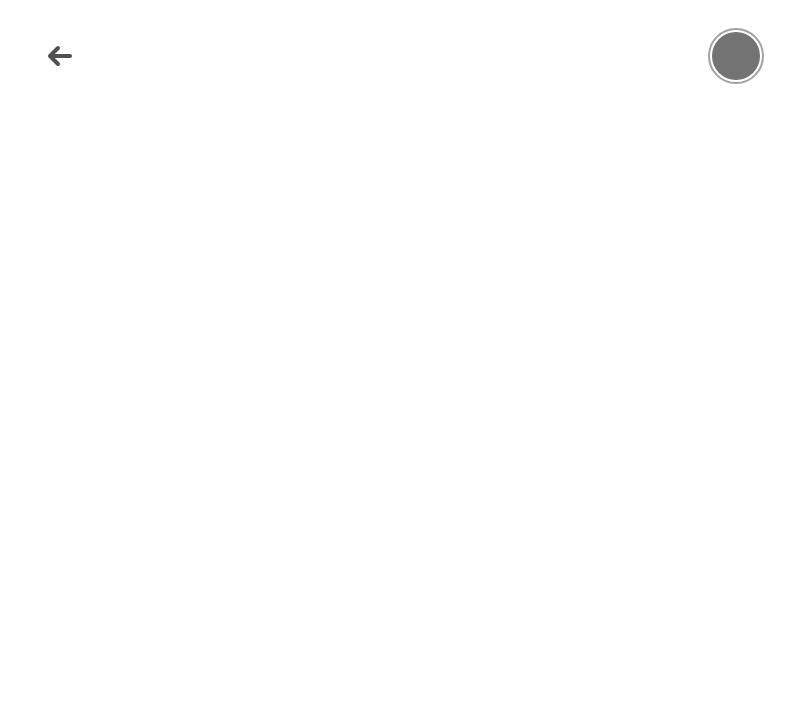
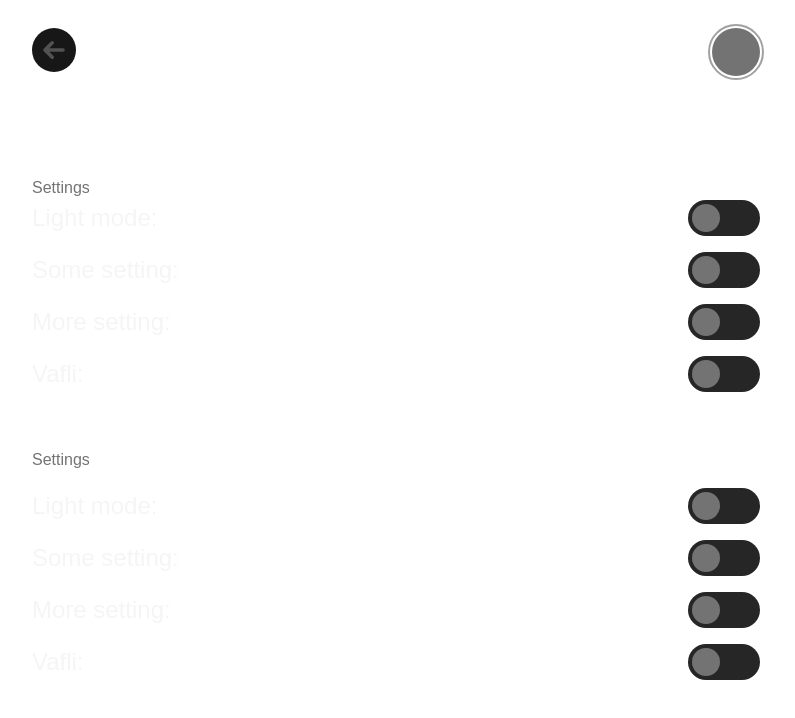
Before and after one commit to wElsonSh/daaay, a React (Vite) app: page /profile in a window 1280 px wide. Shown: the top 718 px of the page, without its empty margins (244-1039 px from the left). Built offline with nearby package versions, Linux system fonts and the light colour scheme; a web font is replaced by a local one.

Commit message:
many change

```diff
--- a/src/App.jsx
+++ b/src/App.jsx
@@ -8,7 +8,7 @@ export function App() {
     <CreateTaskContextProvider>
       <BrowserRouter>
 
-        <div className="w-full h-screen py-7 px-5 container mx-auto max-w-[768px]">
+        <div className="w-full h-screen container mx-auto max-w-[768px]">
           <Routes>
             <Route path='/' element={<Main />}></Route>
             <Route path='/profile' element={<Profile />}></Route>
--- a/src/contexts/ui/CreateTaskContext.jsx
+++ b/src/contexts/ui/CreateTaskContext.jsx
@@ -1,10 +1,10 @@
-import { createContext, useEffect, useState } from "react"
+import { createContext, useEffect, useState } from "react";
 
 export const CreateTaskContext = createContext()
 
 export function CreateTaskContextProvider({ children }) {
 
-    const tasksArr = [['Task 1', 'Lorem ipsum dolor sit amet consectetur adipisicing elit. Quidem non voluptatem molestiae.'], ['Task 2', 'Lorem ipsum dolor sit amet consectetur adipisicing elit. Quidem non voluptatem molestiae.'], ['Task 3', 'Lorem ipsum dolor sit amet consectetur adipisicing elit. Quidem non voluptatem molestiae.'], ['Task 4', 'Lorem ipsum dolor sit amet consectetur adipisicing elit. Quidem non voluptatem molestiae.'],]
+    const tasksArr = [['Task 1 akjdnkjasnd ', 'Lorem ipsum dolor sit amet consectetur adipisicing elit. Quidem non voluptatem molestiae.'], ['Task 2', 'Lorem ipsum dolor sit amet consectetur adipisicing elit. Quidem non voluptatem molestiae.'], ['Task 3', 'Lorem ipsum dolor sit amet consectetur adipisicing elit. Quidem non voluptatem molestiae.'], ['Task 4', 'Lorem ipsum dolor sit amet consectetur adipisicing elit. Quidem non voluptatem molestiae.'],]
 
     const [tasksStatesArr, setTasksStatesArr] = useState([])
         , [taskName, setTaskName] = useState(null)
--- a/src/index.css
+++ b/src/index.css
@@ -16,6 +16,10 @@
 
   --task_green: #CBD87E;
   --task_green-dark: #b1be66;
+
+  --task_yellow: #F9CD62;
+  --task_yellow-dark: #bf9c44;
+
 
   --task_red: #EC5951;
   --task_red-dark: #c34943;
--- /dev/null
+++ b/src/shared/index.jsx
@@ -0,0 +1,2 @@
+export { SettingsBtn } from './ui/SettingsBtn.jsx';
+export { Teg } from './ui/Teg.jsx';
--- /dev/null
+++ b/src/shared/ui/SettingsBtn.jsx
@@ -0,0 +1,14 @@
+import { useState } from "react";
+
+export function SettingsBtn() {
+
+    const [isSetingActive, setIsSetingActive] = useState(false)
+
+    const settingBtnStyle = isSetingActive ? 'left-10 bg-neutral-100' : 'left-1 bg-neutral-500'
+
+    return (
+        <>
+            <div onClick={() => { setIsSetingActive(!isSetingActive) }} className="w-18 h-9 bg-neutral-800 rounded-4xl cursor-pointer relative flex items-center p-1 transition-all $"><span className={`block w-7 h-7 rounded-full  transition-all absolute ${settingBtnStyle}`}></span></div>
+        </>
+    );
+}
--- /dev/null
+++ b/src/shared/ui/Teg.jsx
@@ -0,0 +1,5 @@
+export function Teg({ teg }) {
+    return (
+        <span className="ml-[-10px] w-10 overflow-hidden h-10 left-0   bg-neutral-500 text-neutral-100 flex rounded-full items-center justify-center hover:w-30 transition-all text-start">#{teg}</span>
+    );
+}
--- a/src/widgets/ui/Header.jsx
+++ b/src/widgets/ui/Header.jsx
@@ -2,18 +2,19 @@ import { FaPlus } from "react-icons/fa";
 import { Link } from "react-router";
 
 export function Header({ setIsOpen }) {
+
     return (
         <header className="w-full h-fit flex flex-col items-center gap-5">
             <div className="w-full h-fit flex items-center justify-between">
                 <button className="flex items-center gap-3 bg-yellow-400 p-1 pr-4 rounded-4xl text-black text-sm font-medium hover:bg-yellow-300 transition-all active:bg-yellow-500 cursor-pointer" onClick={() => { setIsOpen(true) }}>
-                    <span className="w-9 h-9 rounded-full bg-black flex items-center justify-center"><FaPlus className="w-3 h-3 text-neutral-500" /></span>
+                    <span className="w-9 h-9 rounded-full bg-black flex items-center justify-center text-base"><FaPlus className="w-3 h-3 text-neutral-500" /></span>
                     Create New Task
                 </button>
                 <Link to="/profile" className="w-12 h-12 bg-neutral-500 rounded-full outline-2 outline-offset-2 outline-neutral-400 cursor-pointer hover:outline-neutral-300 transition-all" smooth={true} duration={500}></Link>
             </div>
-            <div className="w-full h-fit flex items-center justify-between text-4xl">
+            <div className="w-full h-fit flex items-center justify-between text-3xl">
                 Manage Your Task
-                <button className="text-base text-neutral-500 font-medium cursor-pointer hover:text-neutral-400 transition-all">See all</button>
+                <button className="text-sm text-neutral-500 font-medium cursor-pointer hover:text-neutral-400 transition-all">See all</button>
             </div>
         </header>
     );
--- a/src/widgets/ui/Main.jsx
+++ b/src/widgets/ui/Main.jsx
@@ -18,7 +18,7 @@ export function Main() {
     const [isOpen, setIsOpen] = useState(false)
 
     return (
-        <div data-aos="fade-right" className="w-full h-full flex flex-col gap-5 main_win transition-all">
+        <div data-aos="fade-right" className="py-7 px-5 w-full h-full flex flex-col gap-5 main_win transition-all">
 
             <Header setIsOpen={setIsOpen} />
 
--- a/src/widgets/ui/Profile.jsx
+++ b/src/widgets/ui/Profile.jsx
@@ -3,6 +3,7 @@ import "aos/dist/aos.css";
 import { useEffect } from "react";
 import { HiArrowSmLeft } from "react-icons/hi";
 import { Link } from "react-router";
+import { SettingsBtn } from "../../shared/ui/SettingsBtn";
 
 export function Profile() {
 
@@ -10,18 +11,61 @@ export function Profile() {
         Aos.init({ duration: 500 });
     }, []);
     return (
-        <div data-aos="fade-left" className="w-full h-full profile_win transition-all">
+        <div data-aos="fade-left" className="py-7 px-5 w-full h-200 profile_win transition-all">
             <header className="w-full cursor-pointer flex flex-col gap-5">
-                <div className="w-full h-fit flex items-center justify-between">
-                    <Link to="/" className="text-neutral-600 w-14 h-14 flex items-center justify-center rounded-full transition-all  hover:bg-neutral-800 hover:text-neutral-100 active:bg-neutral-800/50"><HiArrowSmLeft className="w-10 h-10" smooth={true} duration={500} /></Link>
+                <div className="w-full h-fit flex justify-between items-start">
+                    <Link to="/" className="text-neutral-600 w-11 h-11 flex items-center justify-center bg-neutral-900 rounded-full transition-all  hover:bg-neutral-800 hover:text-neutral-100 active:bg-neutral-800/50"><HiArrowSmLeft className="w-9 h-9" smooth={true} duration={500} /></Link>
                     <div className="w-12 h-12 bg-neutral-500 rounded-full outline-2 outline-offset-2 outline-neutral-400 cursor-pointer hover:outline-neutral-300 transition-all"></div>
                 </div>
                 <div className="w-full h-fit">
                     <div className="w-full h-fit flex items-center justify-between text-4xl">
-                        Profile settings
+                        Profile
                     </div>
                 </div>
             </header>
+            <section className="w-full h-fit">
+                <div className="w-full mt-10">
+                    <span className="text-base text-neutral-500 mt-10">Settings</span>
+                    <ul className="w-full h-fit flex flex-col gap-4">
+                        <li className="w-full h-fit flex items-center justify-between text-2xl text-neutral-100">
+                            Light mode:
+                            <SettingsBtn />
+                        </li>
+                        <li className="w-full h-fit flex items-center justify-between text-2xl text-neutral-100">
+                            Some setting:
+                            <SettingsBtn />
+                        </li>
+                        <li className="w-full h-fit flex items-center justify-between text-2xl text-neutral-100">
+                            More setting:
+                            <SettingsBtn />
+                        </li>
+                        <li className="w-full h-fit flex items-center justify-between text-2xl text-neutral-100">
+                            Vafli:
+                            <SettingsBtn />
+                        </li>
+
+                        <span className="text-base text-neutral-500 mt-10">Settings</span>
+                        <ul className="w-full h-fit flex flex-col gap-4">
+                            <li className="w-full h-fit flex items-center justify-between text-2xl text-neutral-100">
+                                Light mode:
+                                <SettingsBtn />
+                            </li>
+                            <li className="w-full h-fit flex items-center justify-between text-2xl text-neutral-100">
+                                Some setting:
+                                <SettingsBtn />
+                            </li>
+                            <li className="w-full h-fit flex items-center justify-between text-2xl text-neutral-100">
+                                More setting:
+                                <SettingsBtn />
+                            </li>
+                            <li className="w-full h-fit flex items-center justify-between text-2xl text-neutral-100">
+                                Vafli:
+                                <SettingsBtn />
+                            </li>
+                        </ul>
+                    </ul>
+                </div>
+            </section>
         </div>
     );
 }
```
Also changed, not shown: src/widgets/ui/CreateTaskWindow.jsx (+7 -7 lines), src/widgets/ui/Task.jsx (+16 -16 lines).
